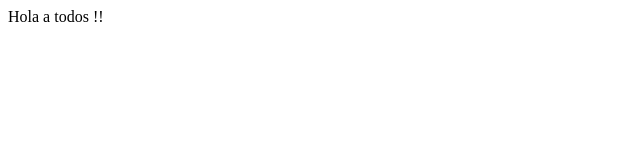
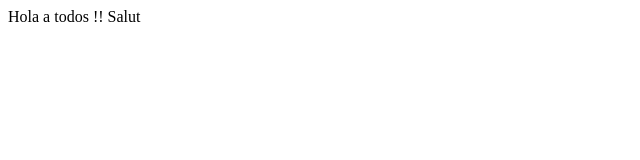
Before and after one commit to ljacques99/curso, a plain HTML site: page index.html in a window 1280 px wide. Shown: the full height of the page, 0-640 px from the left. Drawn offline with Linux system fonts and the light colour scheme.

Commit message:
segundo cambio

```diff
--- a/index.html
+++ b/index.html
@@ -7,6 +7,6 @@
     <title>Document</title>
 </head>
 <body>
-    Hola a todos !!
+    Hola a todos !! Salut
 </body>
 </html>
```
